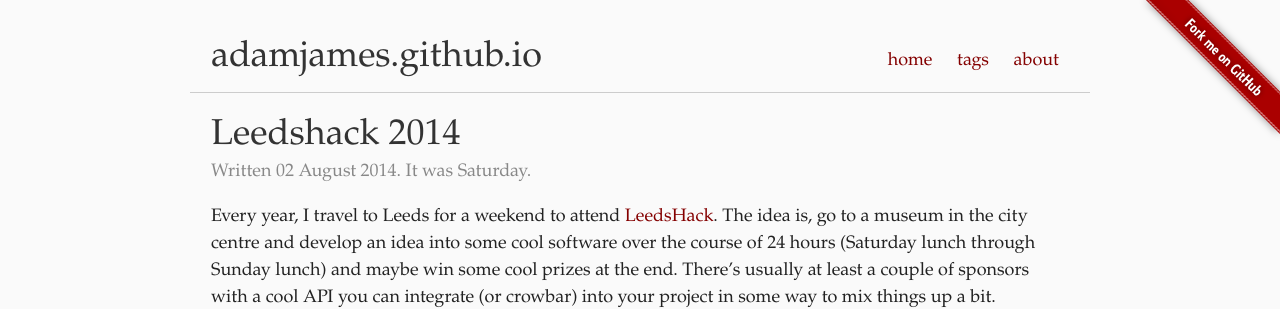
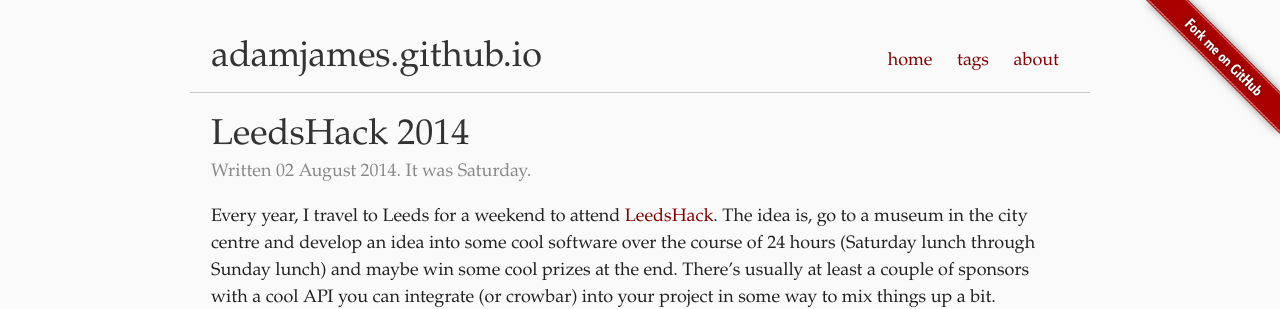
Before and after one commit to adamjames/adamjames.github.io-source, a Jekyll site: the page built from _posts/2014-08-02-leedshack-2014.md, in a window 1280 px wide. Shown: the top 309 px of the page. Built offline with Jekyll 4.4.1, drawn with Linux system fonts in a browser that asks for light colours; nearby versions of some CDN libraries; library files that are not in the unit come from our copies; comment, search, counter and statistics services are not loaded.

Commit message:
Fix a typo.

```diff
--- a/_posts/2014-08-02-leedshack-2014.md
+++ b/_posts/2014-08-02-leedshack-2014.md
@@ -1,5 +1,5 @@
 ---
-title: Leedshack 2014
+title: LeedsHack 2014
 description: Twenty-four hours to build something.
 layout: post
 tags:
```
